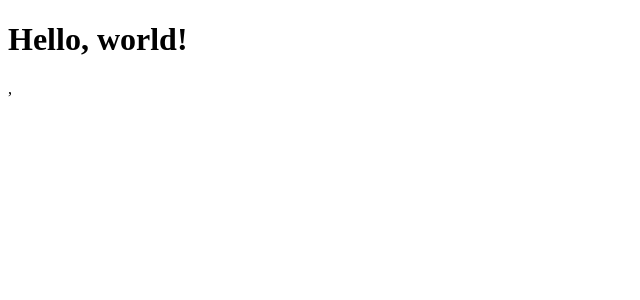
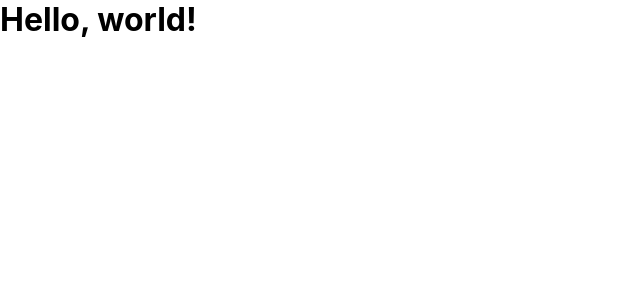
Before and after one commit to marcusgajozo/sistema-curso-web, a React (Vite) app: page / in a window 1280 px wide. Shown: the top 300 px of the page, without its empty margins (0-640 px from the left). Built offline with nearby package versions, Linux system fonts and the light colour scheme.

Commit message:
style(styles): adiciona estilos globais

```diff
--- a/src/main.tsx
+++ b/src/main.tsx
@@ -1,3 +1,5 @@
+import './styles/globals.css';
+
 import { StrictMode } from 'react';
 import { createRoot } from 'react-dom/client';
 import { RouterProvider } from 'react-router';
@@ -6,6 +8,6 @@
 
 createRoot(document.getElementById('root')!).render(
   <StrictMode>
-    <RouterProvider router={router} />,
+    <RouterProvider router={router} />
   </StrictMode>,
 );
--- /dev/null
+++ b/src/styles/globals.css
@@ -0,0 +1,35 @@
+* {
+  margin: 0;
+  padding: 0;
+  box-sizing: border-box;
+}
+
+html,
+body {
+  height: 100%;
+}
+
+body {
+  font-family:
+    -apple-system, BlinkMacSystemFont, 'Segoe UI', Roboto, Helvetica, Arial,
+    sans-serif;
+  -webkit-font-smoothing: antialiased;
+  -moz-osx-font-smoothing: grayscale;
+}
+
+button,
+input,
+select,
+textarea {
+  font-family: inherit;
+}
+
+a {
+  text-decoration: none;
+  color: inherit;
+}
+
+ul,
+ol {
+  list-style: none;
+}
```
